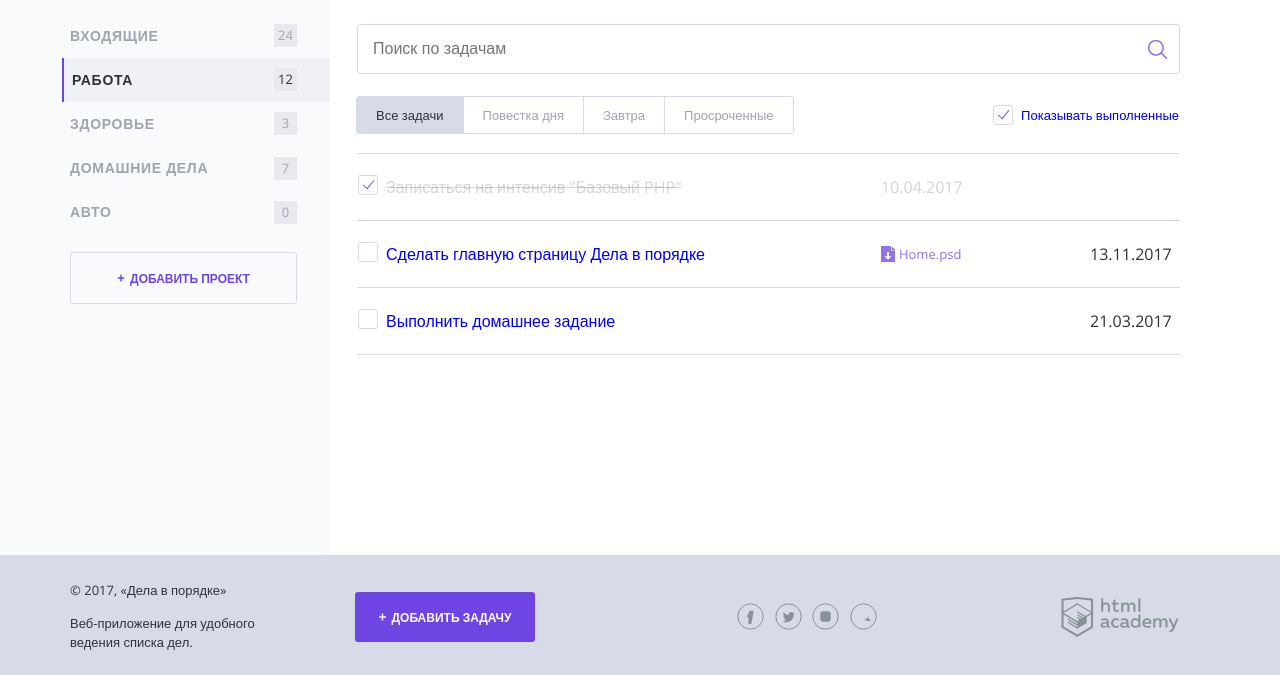
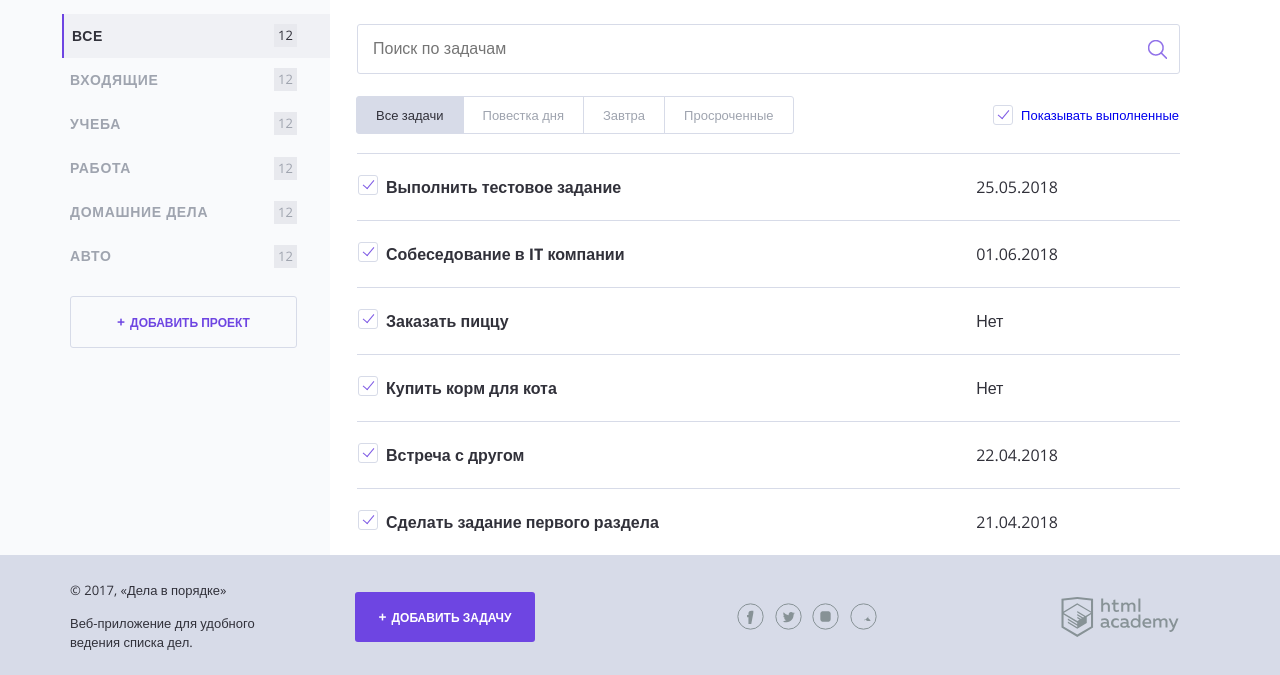
Before and after one commit to Kapelnikov/329321-doingsdone, a PHP site: page / in a window 1280 px wide. Shown: the part 125-800 px from the top of the page. Run offline with PHP 8.4, Linux system fonts and the light colour scheme.

Commit message:
задание 6 - итерация по массивам

```diff
--- a/index.php
+++ b/index.php
@@ -21,6 +21,71 @@ $date_deadline = date ('d.m.Y',$task_deadline_ts);
 
 // в эту переменную запишите кол-во дней до даты задачи
 $days_until_deadline = ($task_deadline_ts - $current_ts) / 86400;
+
+// массив для проектов
+$projects = ["Все", "Входящие", "Учеба", "Работа", "Домашние дела", "Авто"];
+
+// переменная для количества проектов
+$list_item_count = 12;
+
+// двумерный массив для задач
+$tasks = [
+
+        $inbox = [
+
+            [
+            "Задача" => "Встреча с другом",
+            "Дата выполнения" => "  22.04.2018",
+            "Категория" => "Входящие",
+            "Выполнен" => "Нет",
+            ]
+                ],
+
+        $studying = [
+            [
+            "Задача" => "Сделать задание первого раздела",
+            "Дата выполнения" => "21.04.2018",
+            "Категория" => "Учеба",
+            "Выполнен" => "Да",
+            ]
+
+                ],
+        $work = [
+            [
+            "Задача" => "Выполнить тестовое задание",
+            "Дата выполнения" => "25.05.2018",
+            "Категория" => "Работа",
+            "Выполнен" => "Нет",
+            ],
+
+            [
+            "Задача" => "Собеседование в IT компании",
+            "Дата выполнения" => "01.06.2018",
+            "Категория" => "Работа",
+            "Выполнен" => "Нет",
+            ]
+
+                ],
+
+        $house_chores = [
+              [
+            "Задача" => "Заказать пиццу",
+            "Дата выполнения" => "Нет",
+            "Категория" => "Домашние дела",
+            "Выполнен" => "Нет",
+            ],
+
+              [
+            "Задача" => "Купить корм для кота",
+            "Дата выполнения" => "Нет",
+            "Категория" => "Домашние дела",
+            "Выполнен" => "Нет",
+              ]
+
+                       ]
+
+            ];
+
 
 ?>
 <!DOCTYPE html>
@@ -66,32 +131,32 @@ $days_until_deadline = ($task_deadline_ts - $current_ts) / 86400;
 
                 <nav class="main-navigation">
                     <ul class="main-navigation__list">
-                        <li class="main-navigation__list-item">
-                            <a class="main-navigation__list-item-link" href="#">Входящие</a>
-                            <span class="main-navigation__list-item-count">24</span>
-                        </li>
 
-                        <li class="main-navigation__list-item main-navigation__list-item--active">
-                            <a class="main-navigation__list-item-link" href="#">Работа</a>
-                            <span class="main-navigation__list-item-count">12</span>
-                        </li>
+                    <?php $first = reset($projects);
 
-                        <li class="main-navigation__list-item">
-                            <a class="main-navigation__list-item-link" href="#">Здоровье</a>
-                            <span class="main-navigation__list-item-count">3</span>
-                        </li>
+                    print ('<li class="main-navigation__list-item main-navigation__list-item--active">');
+                    print ('<a class="main-navigation__list-item-link" href="#">' . $first . '</a>');
+                    print ('<span class="main-navigation__list-item-count">' . $list_item_count . '</span>');
+                    print ('</li>');
 
-                        <li class="main-navigation__list-item">
-                            <a class="main-navigation__list-item-link" href="#">Домашние дела</a>
-                            <span class="main-navigation__list-item-count">7</span>
-                        </li>
+                    ?>
 
-                        <li class="main-navigation__list-item">
-                            <a class="main-navigation__list-item-link" href="#">Авто</a>
-                            <span class="main-navigation__list-item-count">0</span>
-                        </li>
+                    <?php $index = 1;
+                    $num = count($projects);
+                    while ($index < $num) {
+                    $project = $projects[$index];
+                    print ('<li class="main-navigation__list-item ">');
+                    print ('<a class="main-navigation__list-item-link" href="#">' . $project . '</a>');
+                    print ('<span class="main-navigation__list-item-count">' . $list_item_count . '</span>');
+                    print ('</li>');
+                    $index = $index + 1;
+                    }
+
+                    ?>
+
                     </ul>
                 </nav>
+
 
                 <a class="button button--transparent button--plus content__side-button" href="#">Добавить проект</a>
             </section>
@@ -124,51 +189,37 @@ $days_until_deadline = ($task_deadline_ts - $current_ts) / 86400;
                 </div>
 
                 <table class="tasks">
-                    <!--показывать следующий тег <tr/>, если переменная равна единице-->
+                    <?php foreach ($work as $key => $value): ?>
+                    <tr class="tasks__item task &lt;?=($value['Выполнен'] == 'Да') ? 'task--completed' : '' ?&gt;">
+                        <td class="task__select"><label class="checkbox task__checkbox"><input checked class="checkbox__input visually-hidden" type="checkbox"> <span class="checkbox__text"><?=$value['Задача']; ?>
+                        </span></label></td>
+                        <td class="task__date"><?=$value['Дата выполнения']; ?>
+                        </td>
+                        <td class="task__controls"></td>
+                    </tr><?php endforeach; ?><?php foreach ($house_chores as $key => $value): ?>
+                    <tr class="tasks__item task &lt;?=($value['Выполнен'] == 'Да') ? 'task--completed' : '' ?&gt;">
+                        <td class="task__select"><label class="checkbox task__checkbox"><input checked class="checkbox__input visually-hidden" type="checkbox"> <span class="checkbox__text"><?=$value['Задача']; ?>
+                        </span></label></td>
+                        <td class="task__date"><?=$value['Дата выполнения']; ?>
+                        </td>
+                        <td class="task__controls"></td>
+                    </tr><?php endforeach; ?><?php foreach ($inbox as $key => $value): ?>
+                    <tr class="tasks__item task &lt;?=($value['Выполнен'] == 'Да') ? 'task--completed' : '' ?&gt;">
+                        <td class="task__select"><label class="checkbox task__checkbox"><input checked class="checkbox__input visually-hidden" type="checkbox"> <span class="checkbox__text"><?=$value['Задача']; ?>
+                        </span></label></td>
+                        <td class="task__date"><?=$value['Дата выполнения']; ?>
+                        </td>
+                        <td class="task__controls"></td>
+                    </tr><?php endforeach; ?><?php foreach ($studying as $key => $value): ?>
+                    <tr class="tasks__item task &lt;?=($value['Выполнен'] == 'Да') ? 'task--completed' : '' ?&gt;">
+                        <td class="task__select"><label class="checkbox task__checkbox"><input checked class="checkbox__input visually-hidden" type="checkbox"> <span class="checkbox__text"><?=$value['Задача']; ?>
+                        </span></label></td>
+                        <td class="task__date"><?=$value['Дата выполнения']; ?>
+                        </td>
+                        <td class="task__controls"></td>
+                    </tr><?php endforeach; ?>
+    </table>
 
-
-                    <tr class="tasks__item task task--completed" <?=($show_complete_tasks == 1) ? ' ' : 'hidden' ?>>
-                    <td class="task__select">
-                        <label class="checkbox task__checkbox">
-                            <input class="checkbox__input visually-hidden" type="checkbox" checked>
-                            <span class="checkbox__text">Записаться на интенсив "Базовый PHP"</span>
-                        </label>
-                    </td>
-                    <td class="task__date">10.04.2017</td>
-
-                        <td class="task__controls">
-                        </td>
-                    </tr>
-                    <tr class="tasks__item task <?=($days_until_deadline <= 0) ? 'task--important' : '' ?>">
-                        <td class="task__select">
-                            <label class="checkbox task__checkbox">
-                                <input class="checkbox__input visually-hidden" type="checkbox" checked>
-                                <a href="/"><span class="checkbox__text">Сделать главную страницу Дела в порядке</span></a>
-                            </label>
-
-                        </td>
-
-                        <td class="task__file">
-                            <a class="download-link" href="#">Home.psd</a>
-                        </td>
-
-                        <td class="task__date"><!--выведите здесь дату выполнения задачи--><?=$date_deadline?></td>
-                    </tr>
-
-                    <tr class="tasks__item task" >
-                        <td class="task__select">
-                            <label class="checkbox task__checkbox">
-                                <input class="checkbox__input visually-hidden" type="checkbox">
-                                <a href="/"><span class="checkbox__text">Выполнить домашнее задание</span></a>
-                            </label>
-                        </td>
-
-                        <td class="task__file">
-                        </td>
-
-                        <td class="task__date">21.03.2017</td>
-                    </tr>
-                </table>
             </main>
         </div>
     </div>
```
